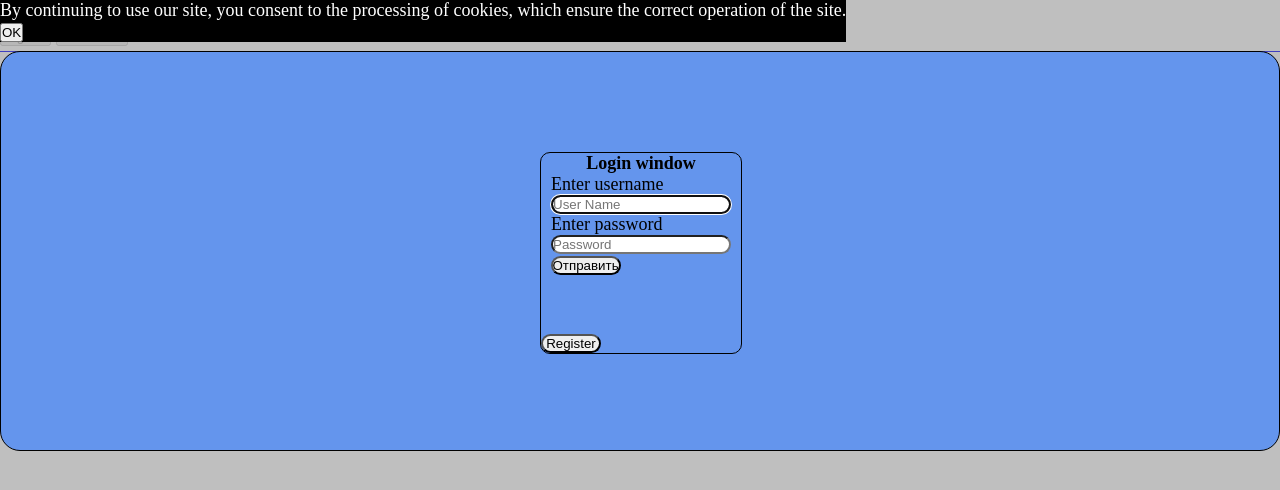
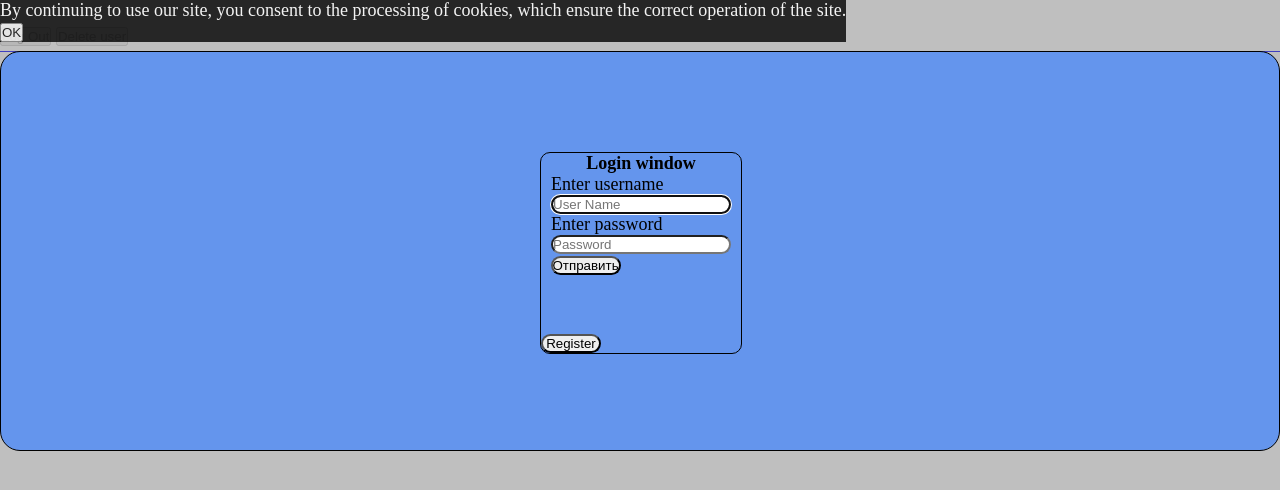
Before and after one commit to dima87g/todo_via_react, a website: page templates/index.html in a window 1280 px wide. Drawn offline with Linux system fonts and the light colour scheme; no server answers; files whose address does not match are found by name.

Commit message:
Some beautyfy update of the code

```diff
--- a/static/css/style.css
+++ b/static/css/style.css
@@ -365,9 +365,10 @@ html, body {
 }
 
 .cookies_alert_window {
-    position: absolute;
+    position: fixed;
     top: 0;
     background-color: black;
+    opacity: 0.8;
     z-index: 1000;
     display: none;
     transition: opacity 0.5s;
--- a/static/css/style_compiled.css
+++ b/static/css/style_compiled.css
@@ -373,9 +373,10 @@ html, body {
 }
 
 .cookies_alert_window {
-    position: absolute;
+    position: fixed;
     top: 0;
     background-color: black;
+    opacity: 0.8;
     z-index: 1000;
     display: none;
     transition: opacity 0.5s;
--- a/static/js/script.js
+++ b/static/js/script.js
@@ -774,20 +774,11 @@ function removeChilds(field) {
     }
 }
 
-function authCheck(mainLogin) {
-    const check = (answer) => {
-        if (answer["ok"] === true) {
-            mainLogin.hideLoginWindow();
-            mainLogin.onLoad();
-        }
-    }
-    knock_knock("/auth_check", check);
-}
-
 function showCookiesAlertWindow() {
     let userLanguage = window.navigator.language;
     let cookiesAlertWindow = document.getElementById('cookies_alert_window');
     let cookiesAlertWindowText = document.getElementById('cookies_alert_window_text');
+    let cookiesAlertWindowConfirmButton = document.getElementById('cookies_alert_confirm_button');
 
     if (userLanguage === 'en-US' || userLanguage === 'en') {
         cookiesAlertWindowText.appendChild(document.createTextNode(
@@ -798,20 +789,28 @@ function showCookiesAlertWindow() {
             'Продолжая использовать наш сайт, вы даете согласие на обработку' +
             '  файлов cookie, которые обеспечивают правильную работу сайта.'));
     }
-    cookiesAlertWindow.style.display = 'block';
-}
 
-function closeCookiesAlertWindow() {
-    let cookiesAlertWindow = document.getElementById('cookies_alert_window');
-    let cookiesAlertWindowConfirmButton = document.getElementById('cookies_alert_confirm_button');
-
-    cookiesAlertWindowConfirmButton.onclick = function() {
+    document.onclick = function() {
+        document.onclick = null;
         cookiesAlertWindow.style.opacity = '0';
 
         setTimeout(function() {
             cookiesAlertWindow.style.display = 'none';
         }, 500);
     }
+    cookiesAlertWindow.style.display = 'block';
+}
+
+function authCheck(mainLogin) {
+    const check = (answer) => {
+        if (answer["ok"] === true) {
+            mainLogin.hideLoginWindow();
+            mainLogin.onLoad();
+        } else {
+            showCookiesAlertWindow();
+        }
+    }
+    knock_knock("/auth_check", check);
 }
 
 function getCookie(name) {
@@ -822,8 +821,6 @@ function getCookie(name) {
   }
 
 document.addEventListener('DOMContentLoaded', function() {
-    showCookiesAlertWindow();
-    closeCookiesAlertWindow();
     let mainLogin = new Login();
     authCheck(mainLogin);
     events();
```
Also changed, not shown: static/js/script-compiled.js (+18 -21 lines), 1 other file.
